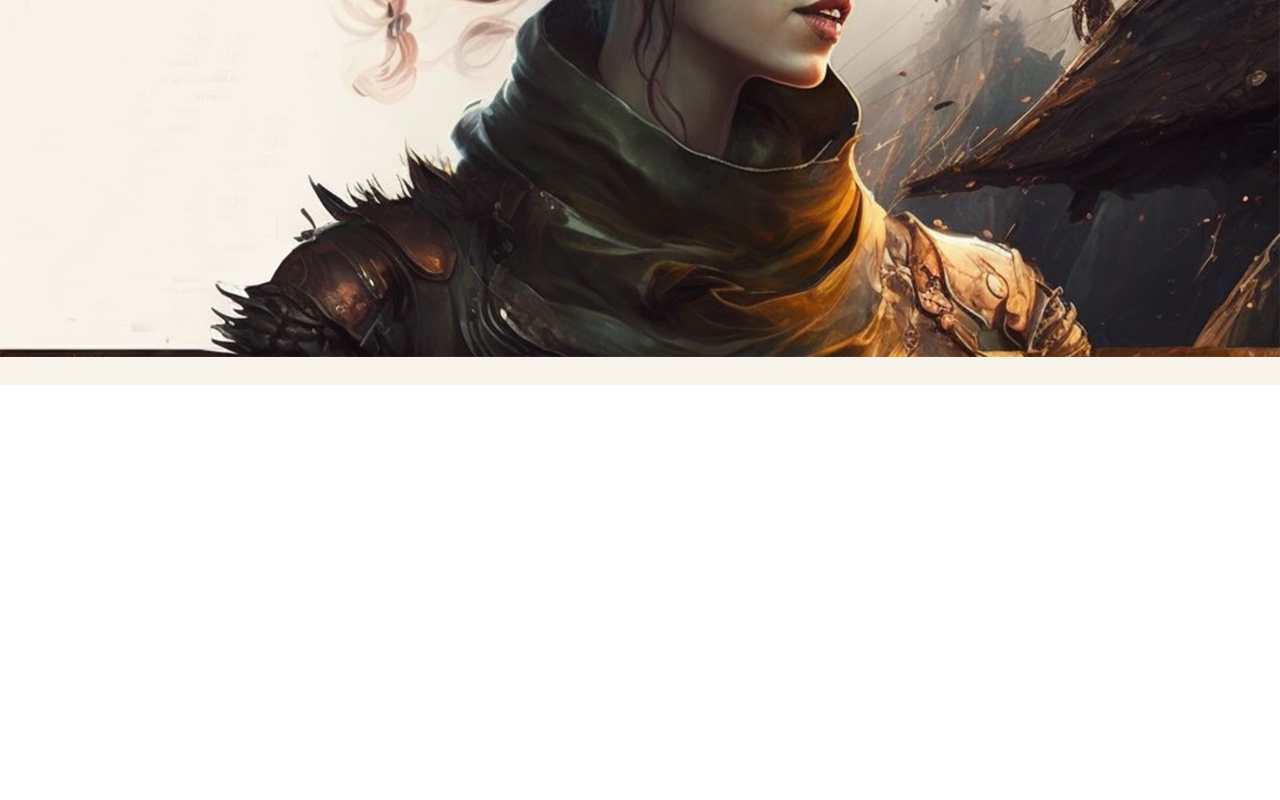
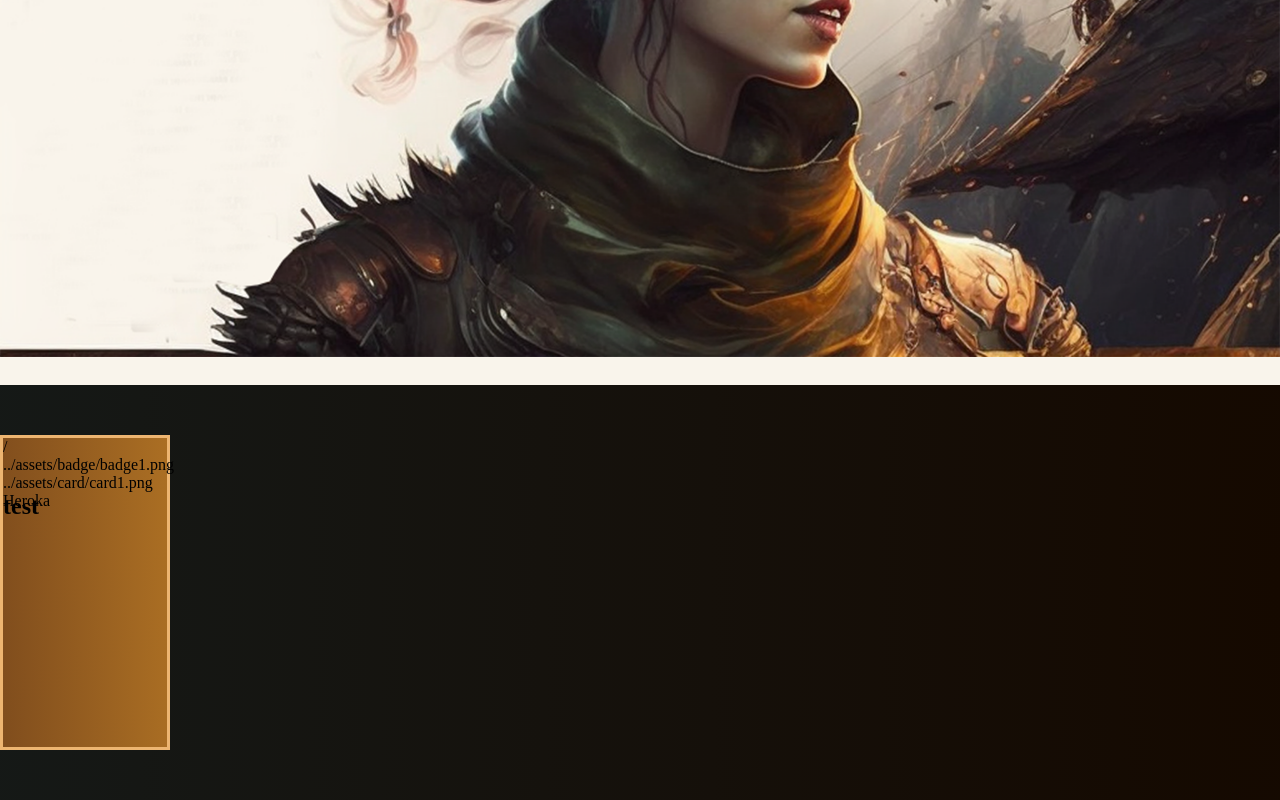
Before and after one commit to So-Gau/steampunk-vue.js, a Vue app: page / in a window 1280 px wide. Shown: the part 612-1412 px from the top of the page. Before the commit the page ends 997 px from the top, so only its background shows below. Built offline with nearby package versions, Linux system fonts and the light colour scheme; a web font is replaced by a local one.

Commit message:
css card and prop or ref

```diff
--- a/src/components/Card.vue
+++ b/src/components/Card.vue
@@ -1,38 +1,68 @@
 <script setup lang="ts">
-import { reactive } from 'vue';
+    import { reactive } from 'vue';
+
+    // objectif stocker les différents personnages dans un tableau, elle doit contenir : l'id, le badge avec url, l'image avec l'url et le nom
+    const charactere = (
+        {
+            imgEmbleme: "../assets/badge/badge1.png",
+            imgCharactere: "../assets/card/card1.png",
+            name: "Heroka",
+        }
+        // {
+        //     imgEmbleme: "../assets/badge/badge2.png",
+        //     imgCharactere: "../assets/card/card2.png",
+        //     name: "Selena",
+        // },
+        // {
+        //     imgEmbleme: "../assets/badge/badge3.png",
+        //     imgCharactere: "../assets/card/card3.png",
+        //     name: "Fantasy",
+        // },
+        // {
+        //     imgEmbleme: "../assets/badge/badge4.png",
+        //     imgCharactere: "../assets/card/card4.png",
+        //     name: "Clark",
+        // },
+        // {
+        //     imgEmbleme: "../assets/badge/badge5.png",
+        //     imgCharactere: "../assets/card/card5.png",
+        //     name: "Stellar",
+        // }
+    );
+    defineProps<{
+        title?: string
+        likes?: number
+    }>()
+    console.log(charactere)
 
 
-// objectif stocker les différents personnages dans un tableau, elle doit contenir : l'id, le badge avec url, l'image avec l'url et le nom
-let image = new Image()
-const charactere = reactive ([
-    {
-        id: 1,
-        emblem: "",
-        img src:"../",
-        name: "Heroka",
-    },
-    {
-        id: 2,
-        embleme: "",
-        imgCharactere: "",
-        name: "Selena",
-    },
-    {
-        id: 3,
-        embleme: "",
-        imgCharactere: "",
-        name: "Fantasy",
-    },
-    {
-        id: 4,
-        embleme: "",
-        imgCharactere: "",
-        name: "Clark",
-    },
-    {
-        id: 5,
-        embleme: "",
-        imgCharactere: "",
-        name: "Stellar",
+</script>
+
+<template>
+    <div class="cardBackground m-auto">
+        <!-- <img v-for="charactere in characteres"> -->
+        <div class="headerEmbleme flex justify-center items-center">
+          /
+            <p v-for="value in charactere">
+                {{ value }}
+            </p>
+        </div>
+        <div class="imgCharactere">
+            <h1>test</h1>
+            <!-- {charactere.charactere.img} -->
+            <!-- {charactere.name} -->
+        </div>
+    </div>
+</template>
+
+<style scoped lang="scss">
+    .cardBackground {
+        width: 170px;
+        height: 315px;
+        background: linear-gradient(88.47deg, rgba(141, 84, 30, 0.9) 2.47%, rgba(187, 120, 37, 0.9) 99.9%);
+        border: 3px solid #EDB571;
+        .headerEmbleme {
+            height: 55px;
+        }
     }
-]);
+</style>
--- a/src/components/NavbarMobile.vue
+++ b/src/components/NavbarMobile.vue
@@ -125,9 +125,9 @@ header {
   width: 100%;
   height: 100vh;
   position: absolute;
-  background: #210e02;
+  background: radial-gradient(103.09% 1253.23% at 100% 48.69%, #150900 0%, #151917 99.3%);
     ul {
-        background: #210e02;
+      background: radial-gradient(103.09% 1253.23% at 100% 48.69%, #150900 0%, #151917 99.3%);
         li {
         list-style: none;
         position: relative;
@@ -258,8 +258,6 @@ header {
     ul {
       li {
         padding: 35px 0;
-        a {
-        }
         &:nth-child(1) {
           &::before {
             background-size: cover;
@@ -288,26 +286,6 @@ header {
             background-position: 285px -87px;
             background-size: cover;
           }
-          &:hover {
-          }
-        }
-        &:nth-child(6) {
-          a {
-          }
-        }
-        &:nth-child(odd) {
-          a {
-          }
-        }
-        &:nth-child(even) {
-          a {
-          }
-        }
-        &:hover {
-          &::before {
-          }
-          a {
-          }
         }
       }
     }
--- a/src/views/HomeView.vue
+++ b/src/views/HomeView.vue
@@ -1,10 +1,9 @@
 <script setup lang="ts">
-</script>
-
-<script setup lang="ts">
+  import Card from "../components/Card.vue";
 </script>
 
 <template>
+  <div>
   <section class="backgroundHome bg-cover bg-no-repeat bg-center">
       <div class="history">
         <h1 class="mt-20 mb-6 text-brown">Hao Lio</h1>
@@ -26,10 +25,12 @@
         </p>
       </div>
       <div class="heroes bg-contain bg-no-repeat bg-center"></div>
+      <div class="containerCharactere">
+        <Card />
+      </div>
     </section>
-  <section class="halfCercle">
+  </div>
 
-  </section>
 </template>
 
 <style scoped lang="scss">
@@ -63,13 +64,16 @@
         font-feature-settings: 'pnum' on, 'lnum' on, 'cpsp' on;
       }
     }
-}
     .heroes {
       background: url(../assets/fond.png) center no-repeat;
       background-color: #f9f4eb;
       background-size: contain;
       height: 100%;
       width: 100%;
-  position: absolute;
+    }
+    .containerCharactere {
+      background: radial-gradient(103.09% 1253.23% at 100% 48.69%, #150900 0%, #151917 99.3%);
+      padding: 50px 0;
+    }
   }
 </style>
--- a/tailwind.config.js
+++ b/tailwind.config.js
@@ -8,7 +8,11 @@ module.exports = {
     colors: {
       brown: '#1F1213'
     },
-    extend: {},
+    extend: {
+      width: {
+        '170': "170px",
+      },
+    },
   },
   plugins: [],
 }
```
Lines whose indentation alone changed are shown as unchanged.
